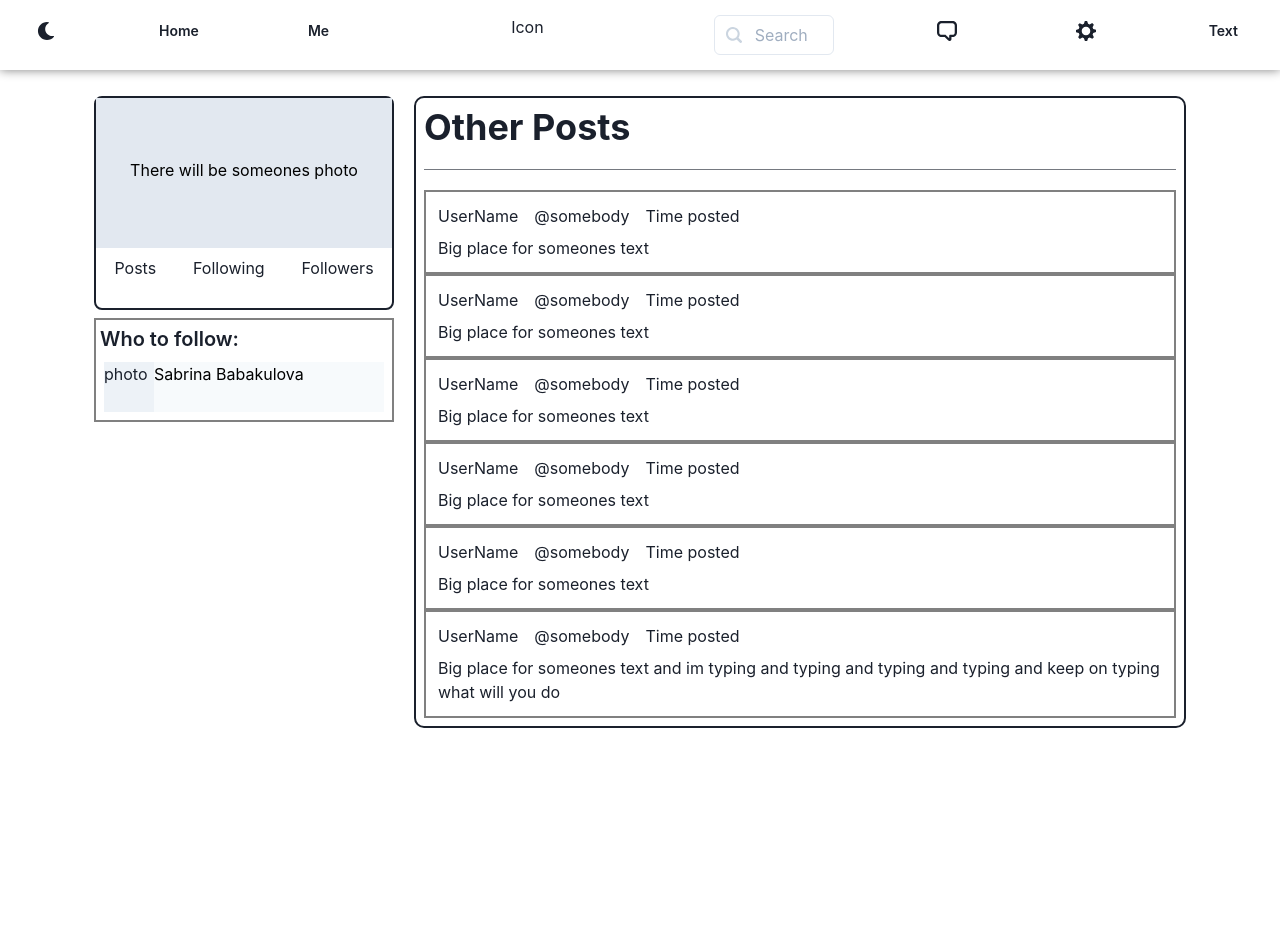
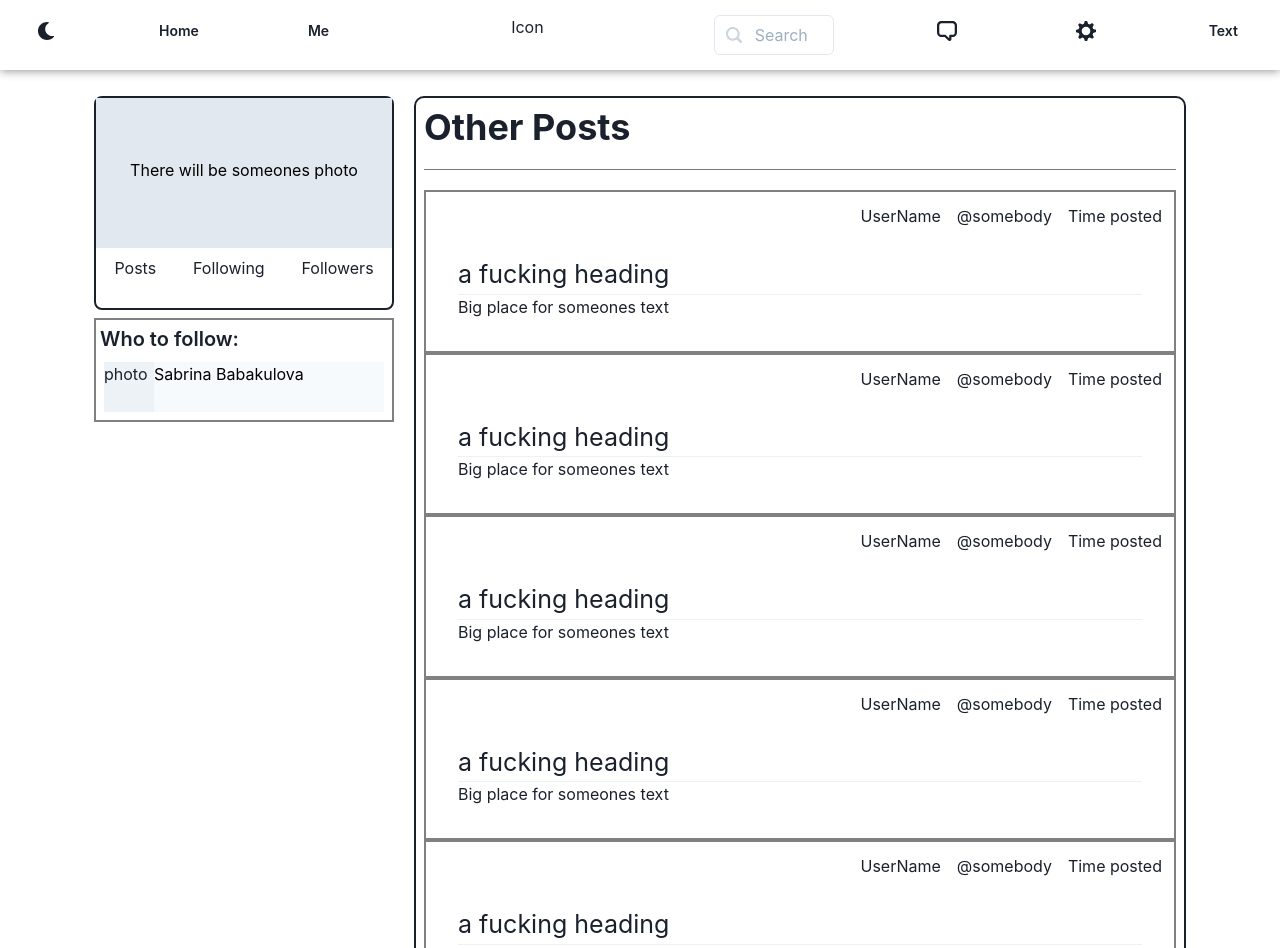
Before and after one commit to sabrina34352/Social-app, a React (Create React App) app: page / in a window 1280 px wide. Shown: the top 948 px of the page. Before the commit the page ends 800 px from the top, so only its background shows below. Built offline with nearby package versions, Linux system fonts and the light colour scheme.

Commit message:
better mainpage design

```diff
--- a/src/pages/mainpage.jsx
+++ b/src/pages/mainpage.jsx
@@ -23,7 +23,7 @@ function Mainpage() {
               Who to follow:
             </Text>
             {/* Один юзер */}
-            <Flex m={2} bg="gray.50" >
+            <Flex m={2} bg="gray.50">
               <Box w="50px" h="50px" bg="gray.100">
                 photo
               </Box>
@@ -35,7 +35,7 @@ function Mainpage() {
         {/* MAIN PAGE THINGY */}
         <VStack w="full">
           <Box
-          w="full"
+            w="full"
             border="2px"
             borderColor="black.100"
             borderRadius={10}
@@ -45,54 +45,80 @@ function Mainpage() {
             <Divider mt={5} mb={5} />
             {/* Один юзер */}
             <Box border="2px" borderColor="gray" p={3}>
-              <Flex gap={4} pb={2}>
+              <Flex gap={4} pb={2} justify="flex-end">
                 <Text>UserName</Text>
                 <Text>@somebody</Text>
                 <Text>Time posted</Text>
               </Flex>
+              <Box p={5}>
+              <Text fontSize={[22, 25]}>a fucking heading</Text>
+              <Divider />
               <Text noOfLines={[1, 2, 3]}>Big place for someones text</Text>
+              </Box>
             </Box>
             <Box border="2px" borderColor="gray" p={3}>
-              <Flex gap={4} pb={2}>
+              <Flex gap={4} pb={2} justify="flex-end">
                 <Text>UserName</Text>
                 <Text>@somebody</Text>
                 <Text>Time posted</Text>
               </Flex>
+              <Box p={5}>
+              <Text fontSize={[22, 25]}>a fucking heading</Text>
+              <Divider />
               <Text noOfLines={[1, 2, 3]}>Big place for someones text</Text>
+              </Box>
             </Box>
             <Box border="2px" borderColor="gray" p={3}>
-              <Flex gap={4} pb={2}>
+              <Flex gap={4} pb={2} justify="flex-end">
                 <Text>UserName</Text>
                 <Text>@somebody</Text>
                 <Text>Time posted</Text>
               </Flex>
+              <Box p={5}>
+              <Text fontSize={[22, 25]}>a fucking heading</Text>
+              <Divider />
               <Text noOfLines={[1, 2, 3]}>Big place for someones text</Text>
+              </Box>
             </Box>
             <Box border="2px" borderColor="gray" p={3}>
-              <Flex gap={4} pb={2}>
+              <Flex gap={4} pb={2} justify="flex-end">
                 <Text>UserName</Text>
                 <Text>@somebody</Text>
                 <Text>Time posted</Text>
               </Flex>
+              <Box p={5}>
+              <Text fontSize={[22, 25]}>a fucking heading</Text>
+              <Divider />
               <Text noOfLines={[1, 2, 3]}>Big place for someones text</Text>
+              </Box>
             </Box>
             <Box border="2px" borderColor="gray" p={3}>
-              <Flex gap={4} pb={2}>
+              <Flex gap={4} pb={2} justify="flex-end">
                 <Text>UserName</Text>
                 <Text>@somebody</Text>
                 <Text>Time posted</Text>
               </Flex>
+              <Box p={5}>
+              <Text fontSize={[22, 25]}>a fucking heading</Text>
+              <Divider />
               <Text noOfLines={[1, 2, 3]}>Big place for someones text</Text>
+              </Box>
             </Box>
             <Box border="2px" borderColor="gray" p={3}>
-              <Flex gap={4} pb={2}>
+              <Flex gap={4} pb={2} justify="flex-end">
                 <Text>UserName</Text>
                 <Text>@somebody</Text>
                 <Text>Time posted</Text>
               </Flex>
+              <Box p={5}>
+
+              <Text fontSize={[22, 25]}>a fucking heading</Text>
+              <Divider />
               <Text noOfLines={[1, 2, 3]}>
-                Big place for someones text and im typing and typing and typing and typing and keep on typing what will you do
+                Big place for someones text and im typing and typing and typing
+                and typing and keep on typing what will you do
               </Text>
+              </Box>
             </Box>
           </Box>
         </VStack>
```
